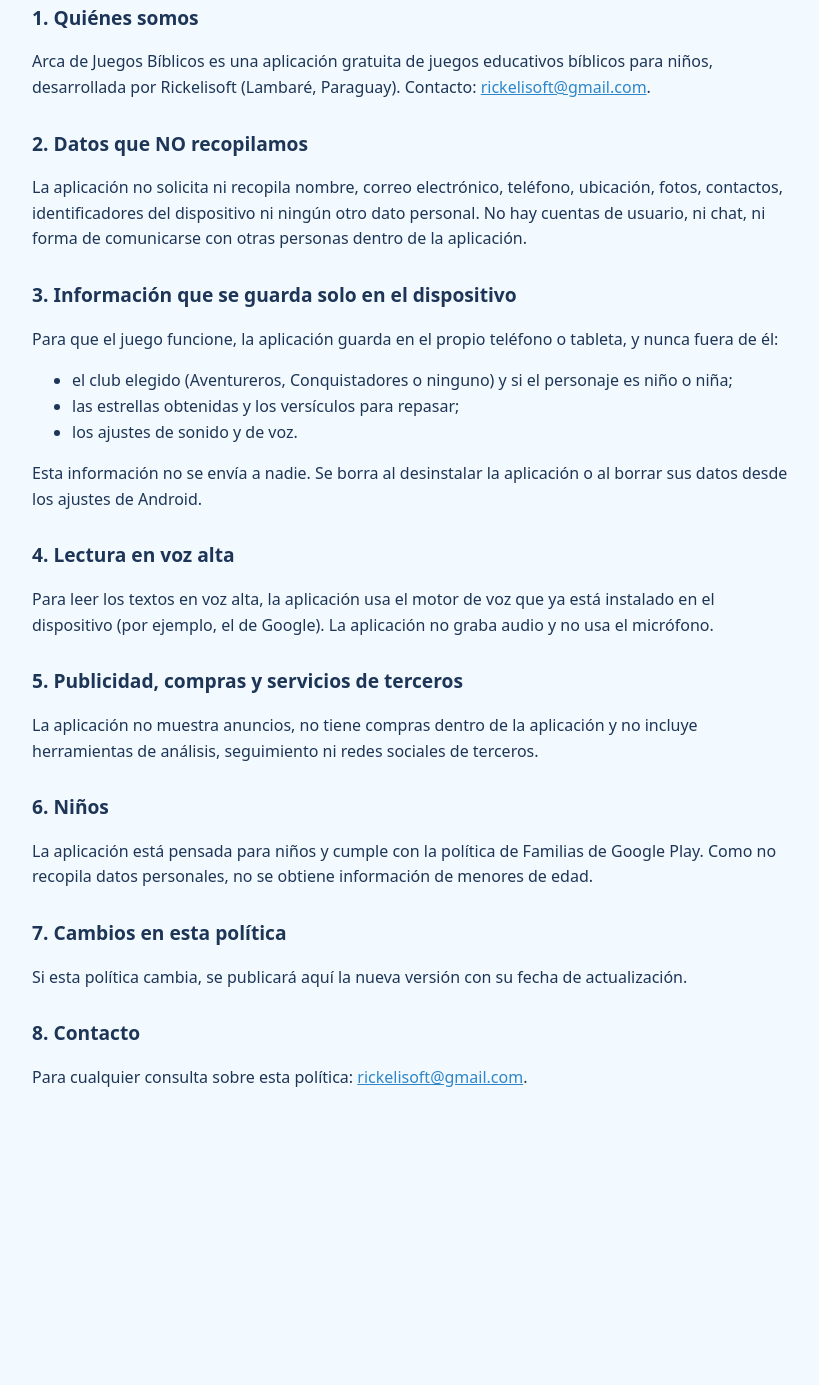
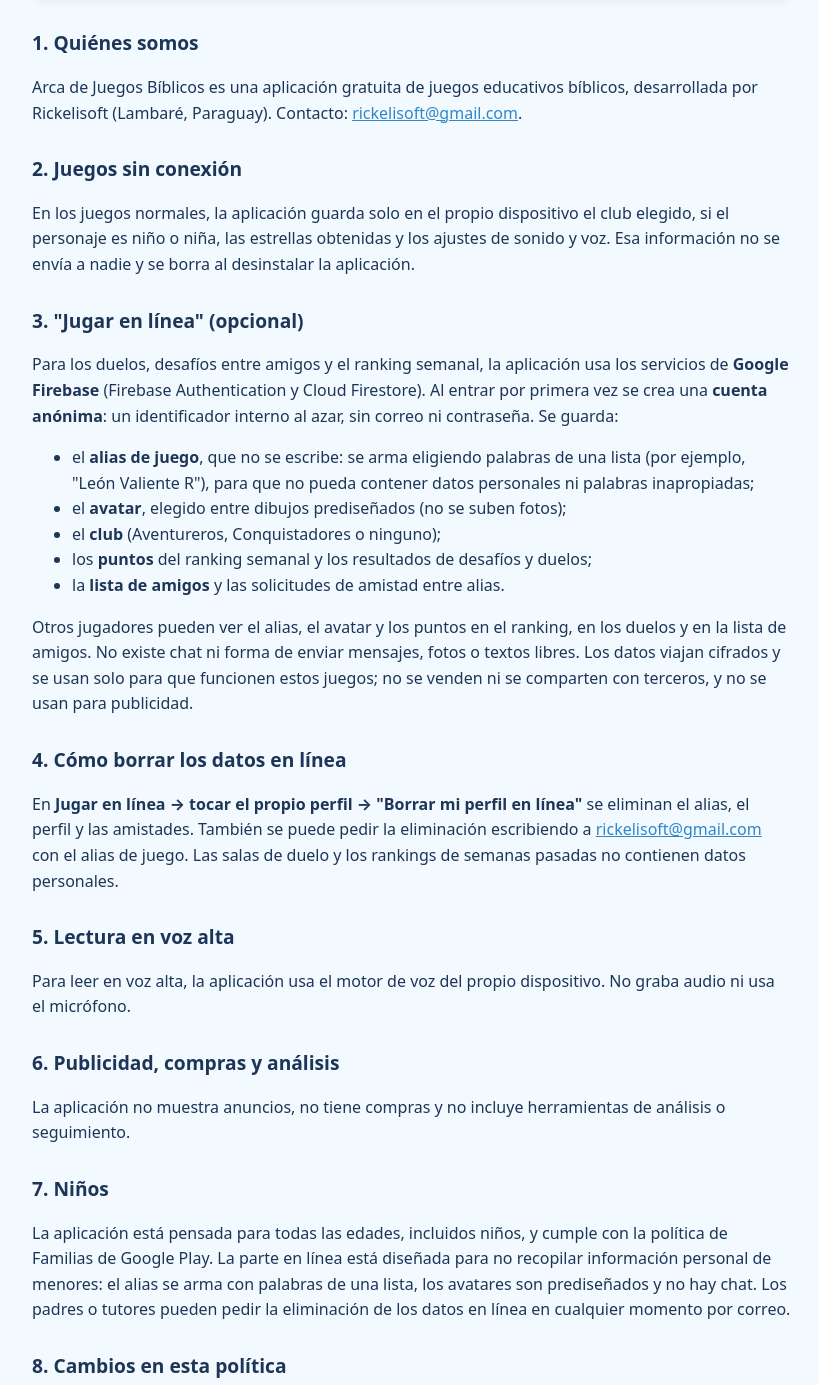
Before and after one commit to RicardoVS90/arca-privacidad, a plain HTML site: page index.html in a window 1280 px wide. Shown: the part 342-1727 px from the top of the page, without its empty margins (228-1047 px from the left). Before the commit the page ends 1497 px from the top, so only its background shows below. Drawn offline with Linux system fonts and the light colour scheme.

Commit message:
Add files via upload

```diff
--- a/index.html
+++ b/index.html
@@ -18,49 +18,63 @@
 <body>
 <main>
   <h1>Política de privacidad de Arca de Juegos Bíblicos</h1>
-  <p class="fecha">Última actualización: 10 de noviembre de 2026</p>
+  <p class="fecha">Última actualización: 15 de noviembre de 2026</p>
 
   <div class="caja">
-    <p><b>En resumen:</b> Arca de Juegos Bíblicos no recopila, no guarda en servidores y no comparte ningún dato personal.
-    No tiene publicidad, no pide registrarse y no necesita conexión a internet para funcionar.</p>
+    <p><b>En resumen:</b> los juegos funcionan sin internet y sin guardar datos fuera del teléfono. Solo si el usuario
+    entra a <b>"Jugar en línea"</b> se guarda un perfil de juego anónimo: un alias armado con palabras de una lista,
+    un avatar prediseñado, el club y los puntos. No se pide nombre real, correo, teléfono, fotos ni ubicación.
+    No hay publicidad, ni compras, ni chat.</p>
   </div>
 
   <h2>1. Quiénes somos</h2>
-  <p>Arca de Juegos Bíblicos es una aplicación gratuita de juegos educativos bíblicos para niños, desarrollada por
+  <p>Arca de Juegos Bíblicos es una aplicación gratuita de juegos educativos bíblicos, desarrollada por
   Rickelisoft (Lambaré, Paraguay). Contacto: <a href="mailto:rickelisoft@gmail.com">rickelisoft@gmail.com</a>.</p>
 
-  <h2>2. Datos que NO recopilamos</h2>
-  <p>La aplicación no solicita ni recopila nombre, correo electrónico, teléfono, ubicación, fotos, contactos,
-  identificadores del dispositivo ni ningún otro dato personal. No hay cuentas de usuario, ni chat, ni forma de
-  comunicarse con otras personas dentro de la aplicación.</p>
+  <h2>2. Juegos sin conexión</h2>
+  <p>En los juegos normales, la aplicación guarda solo en el propio dispositivo el club elegido, si el personaje es
+  niño o niña, las estrellas obtenidas y los ajustes de sonido y voz. Esa información no se envía a nadie y se borra
+  al desinstalar la aplicación.</p>
 
-  <h2>3. Información que se guarda solo en el dispositivo</h2>
-  <p>Para que el juego funcione, la aplicación guarda en el propio teléfono o tableta, y nunca fuera de él:</p>
+  <h2>3. "Jugar en línea" (opcional)</h2>
+  <p>Para los duelos, desafíos entre amigos y el ranking semanal, la aplicación usa los servicios de
+  <b>Google Firebase</b> (Firebase Authentication y Cloud Firestore). Al entrar por primera vez se crea una
+  <b>cuenta anónima</b>: un identificador interno al azar, sin correo ni contraseña. Se guarda:</p>
   <ul>
-    <li>el club elegido (Aventureros, Conquistadores o ninguno) y si el personaje es niño o niña;</li>
-    <li>las estrellas obtenidas y los versículos para repasar;</li>
-    <li>los ajustes de sonido y de voz.</li>
+    <li>el <b>alias de juego</b>, que no se escribe: se arma eligiendo palabras de una lista (por ejemplo, "León Valiente R"),
+      para que no pueda contener datos personales ni palabras inapropiadas;</li>
+    <li>el <b>avatar</b>, elegido entre dibujos prediseñados (no se suben fotos);</li>
+    <li>el <b>club</b> (Aventureros, Conquistadores o ninguno);</li>
+    <li>los <b>puntos</b> del ranking semanal y los resultados de desafíos y duelos;</li>
+    <li>la <b>lista de amigos</b> y las solicitudes de amistad entre alias.</li>
   </ul>
-  <p>Esta información no se envía a nadie. Se borra al desinstalar la aplicación o al borrar sus datos desde los
-  ajustes de Android.</p>
+  <p>Otros jugadores pueden ver el alias, el avatar y los puntos en el ranking, en los duelos y en la lista de amigos.
+  No existe chat ni forma de enviar mensajes, fotos o textos libres. Los datos viajan cifrados y se usan solo para
+  que funcionen estos juegos; no se venden ni se comparten con terceros, y no se usan para publicidad.</p>
 
-  <h2>4. Lectura en voz alta</h2>
-  <p>Para leer los textos en voz alta, la aplicación usa el motor de voz que ya está instalado en el dispositivo
-  (por ejemplo, el de Google). La aplicación no graba audio y no usa el micrófono.</p>
+  <h2>4. Cómo borrar los datos en línea</h2>
+  <p>En <b>Jugar en línea → tocar el propio perfil → "Borrar mi perfil en línea"</b> se eliminan el alias, el perfil y
+  las amistades. También se puede pedir la eliminación escribiendo a
+  <a href="mailto:rickelisoft@gmail.com">rickelisoft@gmail.com</a> con el alias de juego. Las salas de duelo y los
+  rankings de semanas pasadas no contienen datos personales.</p>
 
-  <h2>5. Publicidad, compras y servicios de terceros</h2>
-  <p>La aplicación no muestra anuncios, no tiene compras dentro de la aplicación y no incluye herramientas de
-  análisis, seguimiento ni redes sociales de terceros.</p>
+  <h2>5. Lectura en voz alta</h2>
+  <p>Para leer en voz alta, la aplicación usa el motor de voz del propio dispositivo. No graba audio ni usa el micrófono.</p>
 
-  <h2>6. Niños</h2>
-  <p>La aplicación está pensada para niños y cumple con la política de Familias de Google Play. Como no recopila
-  datos personales, no se obtiene información de menores de edad.</p>
+  <h2>6. Publicidad, compras y análisis</h2>
+  <p>La aplicación no muestra anuncios, no tiene compras y no incluye herramientas de análisis o seguimiento.</p>
 
-  <h2>7. Cambios en esta política</h2>
+  <h2>7. Niños</h2>
+  <p>La aplicación está pensada para todas las edades, incluidos niños, y cumple con la política de Familias de
+  Google Play. La parte en línea está diseñada para no recopilar información personal de menores: el alias se arma
+  con palabras de una lista, los avatares son prediseñados y no hay chat. Los padres o tutores pueden pedir la
+  eliminación de los datos en línea en cualquier momento por correo.</p>
+
+  <h2>8. Cambios en esta política</h2>
   <p>Si esta política cambia, se publicará aquí la nueva versión con su fecha de actualización.</p>
 
-  <h2>8. Contacto</h2>
-  <p>Para cualquier consulta sobre esta política: <a href="mailto:rickelisoft@gmail.com">rickelisoft@gmail.com</a>.</p>
+  <h2>9. Contacto</h2>
+  <p><a href="mailto:rickelisoft@gmail.com">rickelisoft@gmail.com</a></p>
 </main>
 </body>
 </html>
```
